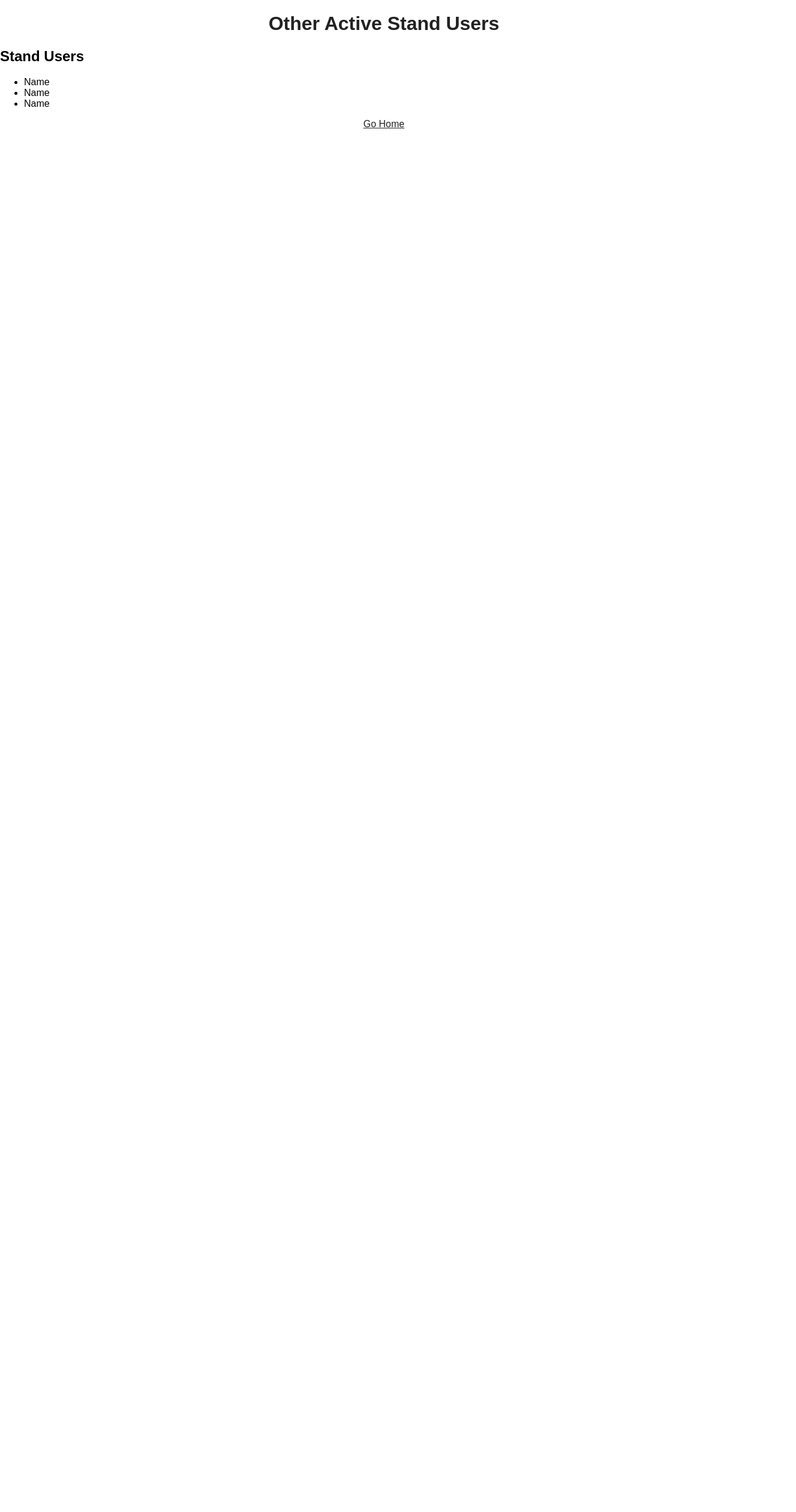
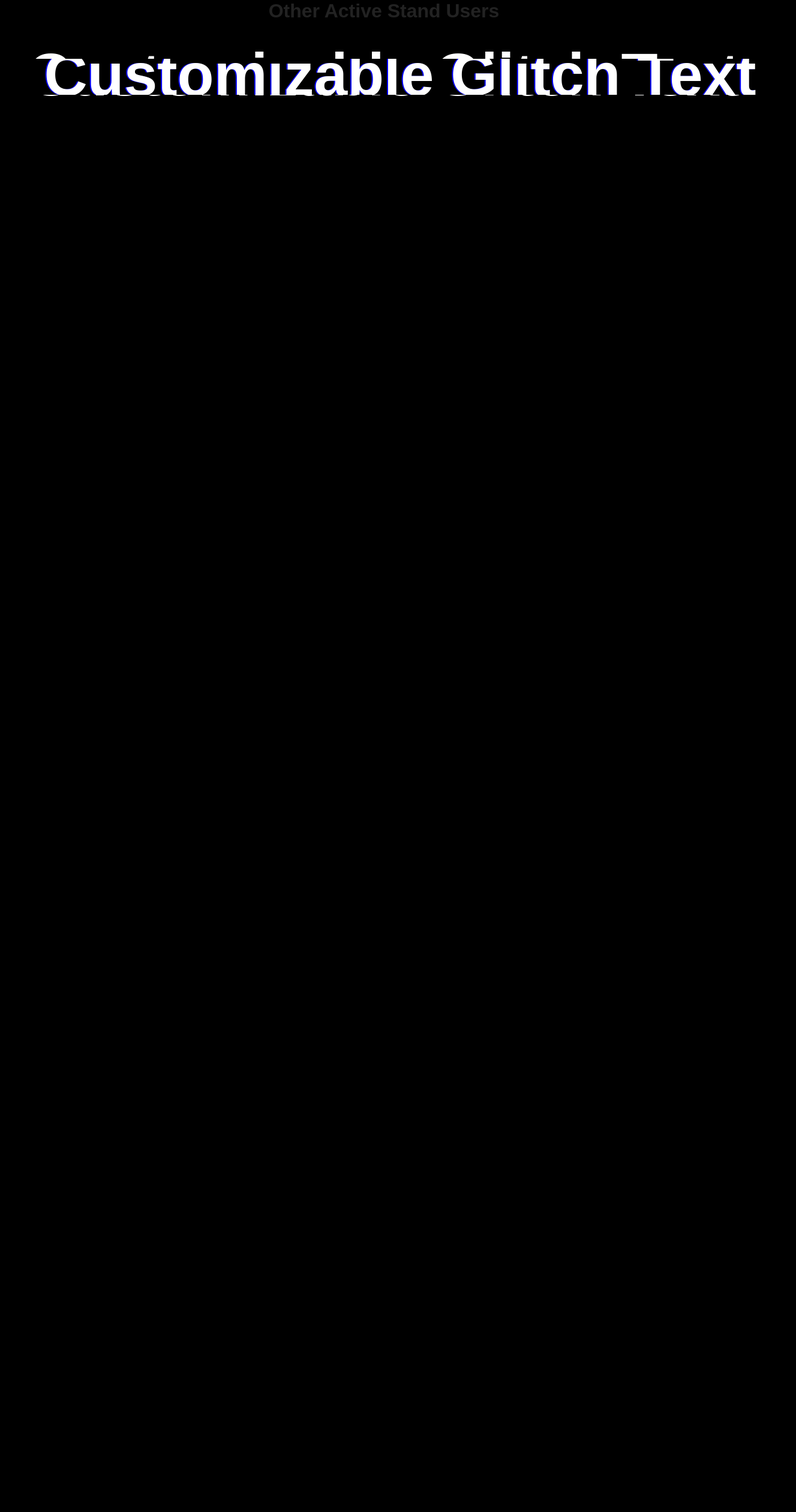
Before and after one commit to leafgilly/brienne_documentation, a React (Create React App) app in the folder my-app/: page /misc in a window 1280 px wide. Shown: the top 2520 px of the page at 60% size, 1327 px wide, since content can reach past the window. Before the commit the page ends 800 px from the top, so only its background shows below. Built offline with nearby package versions, Linux system fonts and the light colour scheme.

Commit message:
added css glitch effect + supporters names to Misc

```diff
--- a/my-app/src/App.css
+++ b/my-app/src/App.css
@@ -1,3 +1,143 @@
+* {
+  margin: 0;
+  padding: 0; }
+
+body, html {
+  width: 100%;
+  height: 100%;
+  background-color: black; }
+
+.wrapper {
+  width: 100%;
+  height: 100%;
+  display: flex;
+  justify-content: center;
+  align-items: center; }
+  .wrapper h1.glitch {
+    color: white;
+    font-family: sans-serif;
+    font-weight: 800;
+    position: relative;
+    font-size: 100px;
+    padding: 30px; }
+  .wrapper h1.glitch::before, .wrapper h1.glitch::after {
+    padding: 30px;
+    color: white;
+    content: "Customizable Glitch Text"; /* TO CHANGE THE GLITCHING WORD, UPDATE THIS TEXT */
+    position: absolute;
+    width: 100%;
+    height: 100%;
+    background: black;
+    overflow: hidden;
+    top: 0; }
+  .wrapper h1.glitch::before {
+    left: 3px;
+    text-shadow: -2px 0 red;
+    animation-name: glitch-animation-1;
+    animation-duration: 2s;
+    animation-timing-function: linear;
+    animation-delay: 0s;
+    animation-iteration-count: infinite;
+    animation-direction: reverse-alternate; }
+  .wrapper h1.glitch::after {
+    left: -3px;
+    text-shadow: -2px 0 blue;
+    animation-name: glitch-animation-2;
+    animation-duration: 2s;
+    animation-timing-function: linear;
+    animation-delay: 0s;
+    animation-iteration-count: infinite;
+    animation-direction: reverse-alternate; }
+
+    /* TO CHANGE THE LENGTH OF THE GLITCH TEXT BOX, CHANGE THE SECOND VARIABLE IN ALL THE RECTS */
+@keyframes glitch-animation-1 {
+  0% {
+    clip: rect(22px, 1500px, 67px, 30px); }
+  5% {
+    clip: rect(79px, 1500px, 28px, 30px); }
+  10% {
+    clip: rect(51px, 1500px, 91px, 30px); }
+  15% {
+    clip: rect(79px, 1500px, 62px, 30px); }
+  20% {
+    clip: rect(146px, 1500px, 3px, 30px); }
+  25% {
+    clip: rect(82px, 1500px, 123px, 30px); }
+  30% {
+    clip: rect(85px, 1500px, 42px, 30px); }
+  35% {
+    clip: rect(16px, 1500px, 85px, 30px); }
+  40% {
+    clip: rect(48px, 1500px, 47px, 30px); }
+  45% {
+    clip: rect(3px, 1500px, 76px, 30px); }
+  50% {
+    clip: rect(74px, 1500px, 102px, 30px); }
+  55% {
+    clip: rect(81px, 1500px, 90px, 30px); }
+  60% {
+    clip: rect(76px, 1500px, 15px, 30px); }
+  65% {
+    clip: rect(71px, 1500px, 109px, 30px); }
+  70% {
+    clip: rect(83px, 1500px, 49px, 30px); }
+  75% {
+    clip: rect(116px, 1500px, 69px, 30px); }
+  80% {
+    clip: rect(98px, 1500px, 57px, 30px); }
+  85% {
+    clip: rect(7px, 1500px, 63px, 30px); }
+  90% {
+    clip: rect(112px, 1500px, 13px, 30px); }
+  95% {
+    clip: rect(63px, 1500px, 41px, 30px); }
+  100% {
+    clip: rect(51px, 1500px, 33px, 30px); } }
+
+@keyframes glitch-animation-2 {
+  0% {
+    clip: rect(121px, 1500px, 4px, 30px); }
+  5% {
+    clip: rect(75px, 1500px, 114px, 30px); }
+  10% {
+    clip: rect(133px, 1500px, 126px, 30px); }
+  15% {
+    clip: rect(19px, 1500px, 30px, 30px); }
+  20% {
+    clip: rect(110px, 1500px, 119px, 30px); }
+  25% {
+    clip: rect(147px, 1500px, 89px, 30px); }
+  30% {
+    clip: rect(36px, 1500px, 36px, 30px); }
+  35% {
+    clip: rect(78px, 1500px, 83px, 30px); }
+  40% {
+    clip: rect(24px, 1500px, 34px, 30px); }
+  45% {
+    clip: rect(62px, 1500px, 150px, 30px); }
+  50% {
+    clip: rect(95px, 1500px, 141px, 30px); }
+  55% {
+    clip: rect(89px, 1500px, 46px, 30px); }
+  60% {
+    clip: rect(75px, 1500px, 81px, 30px); }
+  65% {
+    clip: rect(125px, 1500px, 23px, 30px); }
+  70% {
+    clip: rect(118px, 1500px, 131px, 30px); }
+  75% {
+    clip: rect(105px, 1500px, 141px, 30px); }
+  80% {
+    clip: rect(102px, 1500px, 52px, 30px); }
+  85% {
+    clip: rect(77px, 1500px, 103px, 30px); }
+  90% {
+    clip: rect(81px, 1500px, 142px, 30px); }
+  95% {
+    clip: rect(86px, 1500px, 113px, 30px); }
+  100% {
+    clip: rect(44px, 1500px, 127px, 30px); } }
+
 
 /* NEW CSS WE MADE */
 
--- a/my-app/src/pages/Misc.js
+++ b/my-app/src/pages/Misc.js
@@ -3,11 +3,142 @@ import { Link } from "react-router-dom";
 const Misc = () => {
     return (
     <><h1>Other Active Stand Users</h1>
-    <h2>Stand Users</h2>
+    <div class="wrapper">
+        <h1 class="glitch">Customizable Glitch Text</h1> {/* TO UPDATE THE GLITCH, CHANGE THIS TEXT, THEN GO TO APP.CSS AND MAKE THE CHANGES THERE */}
+    </div>
+    <h2>All Caught Up</h2>
     <ul>
-        <li>Name</li>
-        <li>Name</li>
-        <li>Name</li>
+        <li>Fizzywizard</li>
+        <li>Arc</li>
+        <li>CG the Bird</li>
+        <li>Cream</li>
+        <li>Artemisia</li>
+        <li>Dip</li>
+        <li>Jaded</li>
+        <li>Moe</li>
+        <li>Myles</li>
+        <li>Newbie</li>
+        <li>Daed</li>
+        <li>Gote</li>
+        <li>Poutinerie</li>
+        <li>Rabbit</li>
+        <li>Sah/Diamond</li>
+        <li>Darkdoombob</li>
+        <li>Vamp</li>
+        <li>Cringe</li>
+        <li>Torch</li>
+        <li>Weaponx06</li>
+        <li>Winter</li>
+        <li>Wise</li>
+        <li>Egghead</li>
+        <li>Maxtot</li>
+        <li>Wilbur D Rake</li>
+    </ul>
+    <h2>Friends of the Show/Did Art</h2>
+    <ul>
+        <li>Mal</li>
+        <li>Fetuspie</li>
+        <li>Governor_Explosion</li>
+        <li>Fizz</li>
+        <li>Radon</li>
+        <li>Armes</li>
+        <li>Maeve</li>
+        <li>saintpom</li>
+        <li>ripcarl2k17</li>
+        <li>kal</li>
+        <li>gar</li>
+        <li>smonk</li>
+        <li>cozmic</li>
+        <li>Jellyfly</li>
+        <li>Voice0fReason</li>
+        <li>koalahobbit</li>
+        <li>TheGoodSamaritan</li>
+        <li>bonvoyage_noona</li>
+    </ul>
+    <h2>Read A Bit; Passive Audience</h2>
+    <ul>
+        <li>Jin</li>
+        <li>Ella</li>
+        <li>Shaft</li>
+        <li>bxb777</li>
+        <li>polysinc</li>
+        <li>imaaaaaaaa</li>
+        <li>onion</li>
+        <li>hypernova</li>
+        <li>silvia</li>
+        <li>moose lord</li>
+        <li>carco11</li>
+        <li>GinGerAle</li>
+        <li>BuzzLightyearG</li>
+        <li>osna</li>
+        <li>coop</li>
+        <li>verdlo</li>
+        <li>zerocrosszero</li>
+        <li>omega8</li>
+        <li>normalcardboard</li>
+        <li>SeleneDistress</li>
+        <li>dinoseen</li>
+        <li>banquetBeggar</li>
+        <li>SomethingYouSaid</li>
+        <li>The_Baleful_King</li>
+        <li>Leggoeggo</li>
+        <li>HeroOfTime1435</li>
+        <li>koleoffline</li>
+        <li>medacris</li>
+        <li>brennan</li>
+        <li>ViziDoodle</li>
+        <li>mybedismytruelove</li>
+        <li>pokegirl0238</li>
+        <li>GhostFloRider</li>
+        <li>huffspuffsblows</li>
+        <li>hit_that_target</li>
+        <li>cOnTaGiOuS_ThOuGhTs</li>
+        <li>YeetTheAngels</li>
+    </ul>
+    <h2>Engaged in Some Capacity/Supported Us</h2>
+    <ul>
+        <li>Jigglypuffo</li>
+        <li>Melonbottle</li>
+        <li>carol</li>
+        <li>bonefather</li>
+        <li>bondage fairy</li>
+        <li>winter_bark</li>
+        <li>crowofgayness</li>
+        <li>toasteroven</li>
+        <li>Glass Paper</li>
+        <li>Carol</li>
+        <li>Wynaut</li>
+        <li>Dia</li>
+        <li>Remote_Romance</li>
+        <li>Freaklunpa</li>
+        <li>a.v.singh</li>
+        <li>dragonfuirt</li>
+        <li>kizen</li>
+        <li>gwalyo</li>
+        <li>roro2676</li>
+        <li>zero9814ld</li>
+        <li>elevampire</li>
+        <li>marvelous seki</li>
+        <li>y tho</li>
+        <li>21stcenturyvelvet</li>
+        <li>squibb0</li>
+        <li>himeyum11</li>
+        <li>gooseman</li>
+        <li>ro boat</li>
+        <li>tos</li>
+        <li>nitchtuna</li>
+        <li>captainblood</li>
+        <li>the_original_insomniac</li>
+        <li>wyvern</li>
+        <li>lenonthedoor</li>
+        <li>yukosuz</li>
+        <li>someonetooksorrow</li>
+        <li>aumiiku</li>
+        <li>giorniogiovanna</li>
+        <li>vimbo</li>
+        <li>cakeh</li>
+        <li>gale_sparkleglow</li>
+        <li>grandadmiralchee</li>
     </ul>
     <p>
         <Link color="red" to="/page2">Go Home</Link>
```
